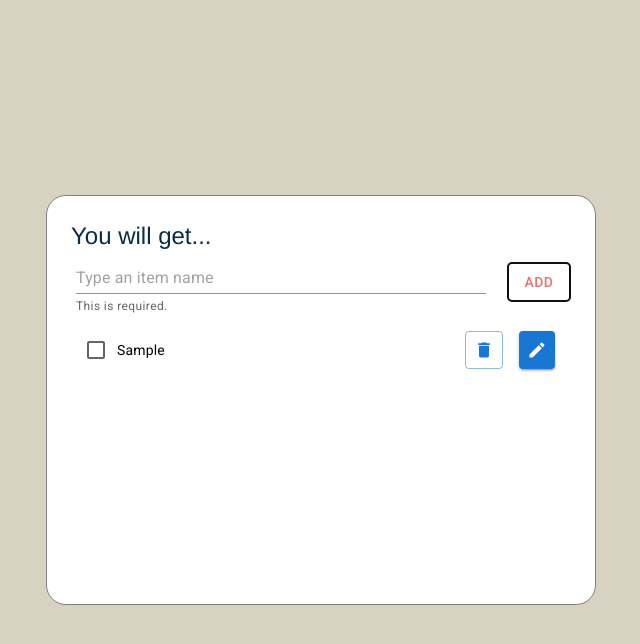
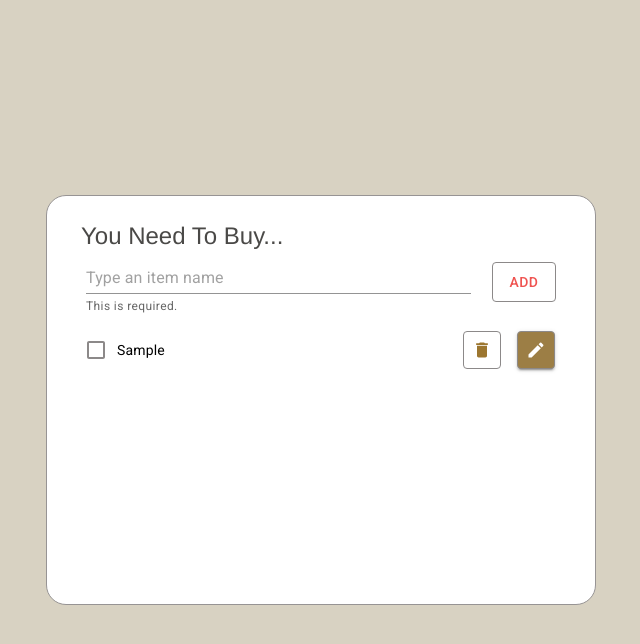
Before and after one commit to Risa2422/shopping-list, a React (Vite) app: page / in a window 1280 px wide. Both pictures are taken after typing "Sample" into the empty fields and a click on the button "ADD". Shown: the top 644 px of the page, without its empty margins (319-959 px from the left). Built offline with nearby package versions, Linux system fonts and the light colour scheme.

Commit message:
Updated :  small adjustments

```diff
--- a/src/App.tsx
+++ b/src/App.tsx
@@ -24,9 +24,9 @@ function App({}: Props) {
   type shoppingItems = {
     id: number;
     itemName: string;
+    editItemName: string;
     isChecked: boolean;
     isEdit: boolean;
-    editItemName: string;
   };
 
   type State = {
@@ -119,7 +119,7 @@ function App({}: Props) {
 
   const [state, dispatch] = useReducer(reducer, initialValue);
 
-  /* Event */
+  /* Events */
   const handleOnChange = (e: React.ChangeEvent<HTMLInputElement>) => {
     dispatch({ type: "change", payload: e.target.value });
   };
@@ -178,7 +178,7 @@ function App({}: Props) {
             sm: 3,
             xs: 2,
           },
-          border: "1px solid grey",
+          border: "solid 1px #979494",
           borderRadius: "20px",
           background: "white",
         }}
@@ -186,19 +186,21 @@ function App({}: Props) {
         <Typography
           variant="h5"
           sx={{
-            color: "#072d48",
+            marginBottom: "10px",
+            color: "#4A4947",
             fontFamily: "Helvetica Neue",
             fontWeight: "500",
+            paddingLeft: "10px",
           }}
         >
-          You will get...
+          You Need To Buy...
         </Typography>
         <Stack
           direction="row"
           spacing={2}
           sx={{
-            marginTop: "10px",
-            width: "100%",
+            margin: "10px 0px 0 10px",
+            width: "95%",
           }}
         >
           <TextField
@@ -210,14 +212,21 @@ function App({}: Props) {
             value={state.inputItem}
             error={error}
             helperText={"This is required."}
-            sx={{ width: "100%", padding: "0 5px" }}
+            sx={{
+              width: "100%",
+              padding: "0 5px",
+              "& .MuiInput-underline:after": {
+                borderBottom: "1px solid #8c8989",
+              },
+            }}
           />
           <Button
             type="button"
             sx={{
-              color: red[300],
+              color: red[400],
               border: "solid 1px #8c8989",
               height: "40px",
+              margin: 0,
               "&:active": {
                 border: "solid 1px #af0d0d",
               },
@@ -225,6 +234,10 @@ function App({}: Props) {
                 color: "#fbf6f6",
                 bgcolor: red[300],
                 border: "solid 1px #8c8989",
+              },
+              "&:focus": {
+                outline: 0,
+                border: "solid 1px #df2d19998w",
               },
             }}
             onClick={handleOnClick}
@@ -251,15 +264,40 @@ function App({}: Props) {
                       variant="outlined"
                       size="small"
                       onClick={() => handleOnDelete(item.id)}
-                      sx={{ minWidth: 0, padding: 1 }}
+                      sx={{
+                        minWidth: 0,
+                        padding: 1,
+                        border: "solid 1px #8c8989",
+                        "&:hover": {
+                          border: "solid 1px #8c8989",
+                          background: "#fafafa",
+                        },
+                      }}
                     >
-                      <DeleteIcon fontSize="small" />
+                      <DeleteIcon
+                        fontSize="small"
+                        sx={{
+                          color: "#9c762f",
+                        }}
+                      />
                     </Button>
                     <Button
                       variant="contained"
                       size="small"
                       onClick={() => handleOnEdit(item.id)}
-                      sx={{ minWidth: 0, padding: 1 }}
+                      sx={{
+                        minWidth: 0,
+                        padding: 1,
+                        background: item.isEdit ? "#b75632" : "#9c7e45",
+                        border: "solid 1px #8c8989",
+                        "&:hover": {
+                          border: "solid 1px #8c8989",
+                        },
+                        "&:focus": {
+                          outline: 0,
+                          border: "solid 1px #8c8989",
+                        },
+                      }}
                     >
                       <Edit fontSize="small" />
                     </Button>
@@ -272,6 +310,11 @@ function App({}: Props) {
                   onClick={
                     !item.isEdit ? () => handleToggle(item.id) : undefined
                   }
+                  sx={{
+                    "&.Mui-focusVisible": {
+                      backgroundColor: "transparent",
+                    },
+                  }}
                   dense
                 >
                   <ListItemIcon sx={{ minWidth: 0 }}>
@@ -281,7 +324,12 @@ function App({}: Props) {
                       tabIndex={-1}
                       disableRipple
                       inputProps={{ "aria-labelledby": labelId }}
-                      sx={{ minWidth: 0 }}
+                      sx={{
+                        color: "#8c8989",
+                        "&.Mui-checked": {
+                          color: "#8c8989",
+                        },
+                      }}
                     />
                   </ListItemIcon>
                   {item.isEdit ? (
@@ -293,7 +341,11 @@ function App({}: Props) {
                       }
                       onKeyDown={(e) => handleKeyDown(e, item.id)}
                       value={item.editItemName}
-                      sx={{ width: "70%", padding: "0 5px" }}
+                      sx={{
+                        width: { xs: "55%", sm: "70%" },
+                        padding: "0 5px",
+                        border: "none",
+                      }}
                     />
                   ) : (
                     <ListItemText
```
